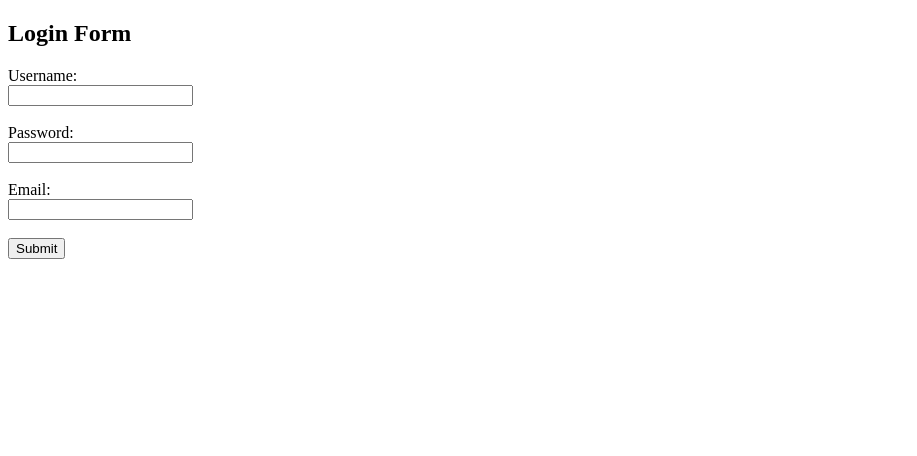
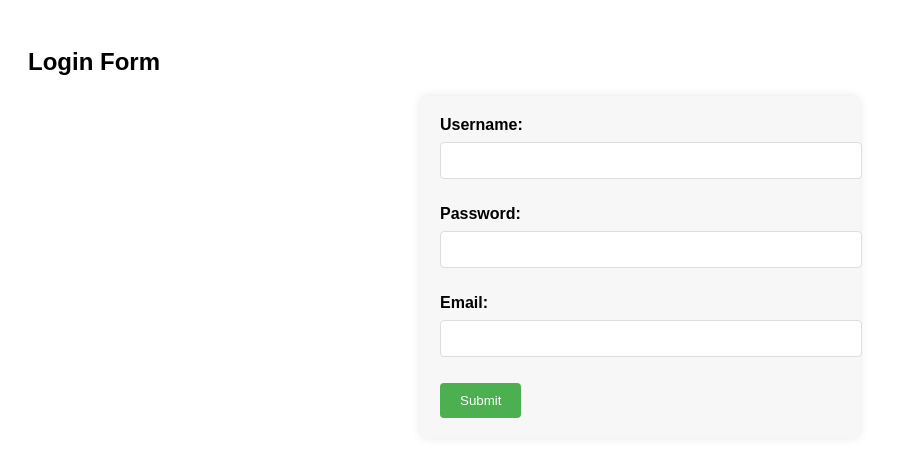
Before and after one commit to SIDDARTHAREDDY8/final-project, a plain HTML site: page index.html in a window 1280 px wide. Shown: the whole page, without its empty margins (0-917 px from the left). Drawn offline with Linux system fonts and the light colour scheme.

Commit message:
Update index.html

```diff
--- a/index.html
+++ b/index.html
@@ -4,17 +4,71 @@
   <meta charset="UTF-8">
   <meta name="viewport" content="width=device-width, initial-scale=1.0">
   <title>Login Form</title>
+  <style>
+    body {
+      font-family: Arial, sans-serif;
+      padding: 20px;
+    }
+    form {
+      background-color: #f7f7f7;
+      padding: 20px;
+      border-radius: 8px;
+      box-shadow: 0 0 10px rgba(0, 0, 0, 0.1);
+      max-width: 400px;
+      margin: 0 auto;
+    }
+    label {
+      font-weight: bold;
+    }
+    input[type="text"], input[type="password"], input[type="email"] {
+      width: 100%;
+      padding: 10px;
+      margin: 8px 0;
+      border-radius: 4px;
+      border: 1px solid #ddd;
+    }
+    input[type="submit"] {
+      background-color: #4CAF50;
+      color: white;
+      padding: 10px 20px;
+      border: none;
+      border-radius: 4px;
+      cursor: pointer;
+    }
+    input[type="submit"]:hover {
+      background-color: #45a049;
+    }
+  </style>
 </head>
 <body>
   <h2>Login Form</h2>
-  <form action="/submit" method="POST">
+  <form id="loginForm">
     <label for="username">Username:</label><br>
     <input type="text" id="username" name="username"><br><br>
+
     <label for="password">Password:</label><br>
     <input type="password" id="password" name="password"><br><br>
+
     <label for="email">Email:</label><br>
     <input type="email" id="email" name="email"><br><br>
+
     <input type="submit" value="Submit">
   </form>
+
+  <script>
+    document.querySelector("#loginForm").addEventListener("submit", function(event) {
+      event.preventDefault(); // Prevent actual form submission
+      const username = document.getElementById("username").value;
+      const password = document.getElementById("password").value;
+      const email = document.getElementById("email").value;
+
+      // Output form data to the console (for testing purposes)
+      console.log("Username:", username);
+      console.log("Password:", password);
+      console.log("Email:", email);
+
+      alert("Form submitted successfully!");
+    });
+  </script>
 </body>
 </html>
```
